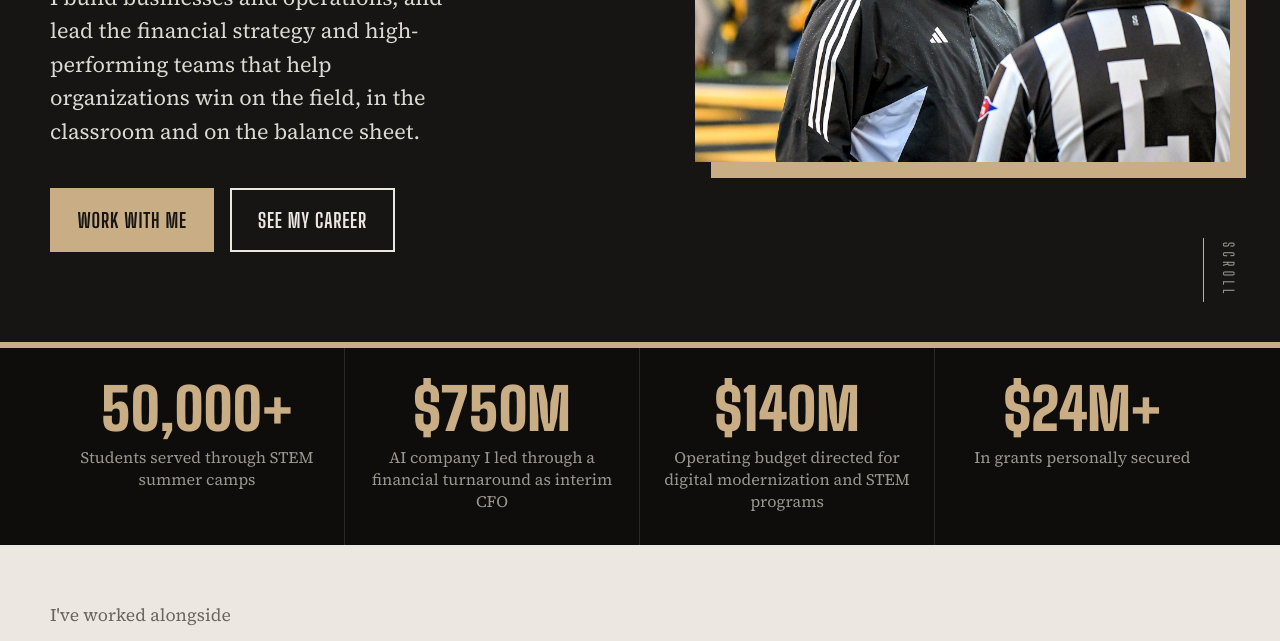
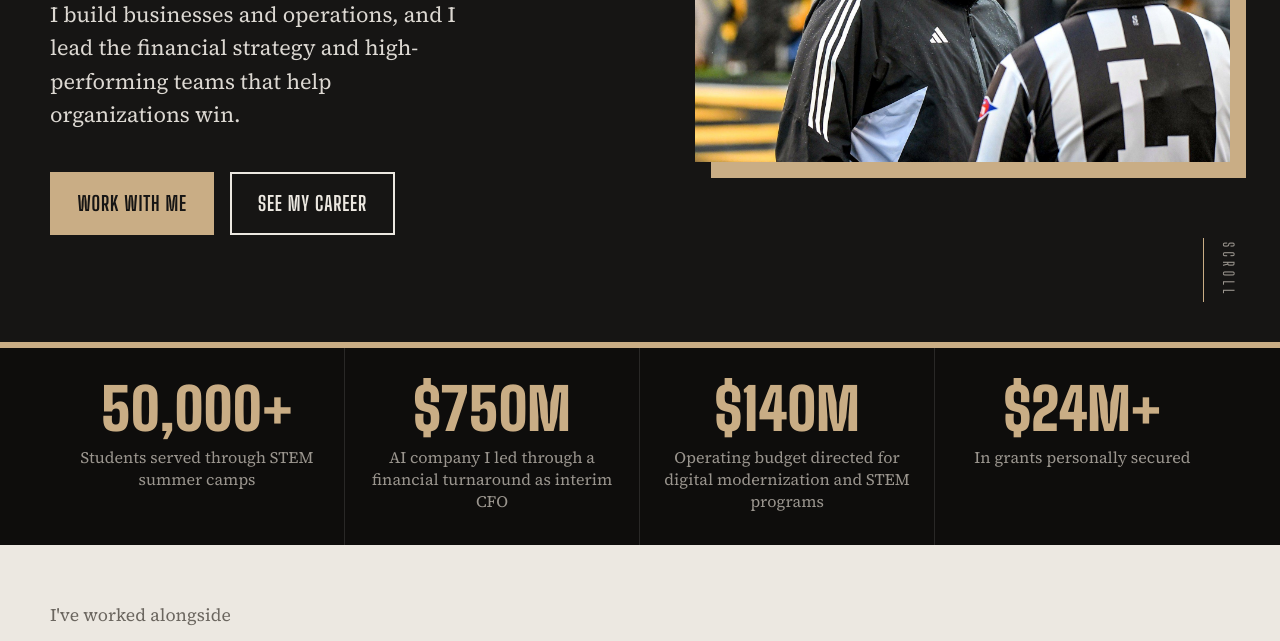
Before and after one commit to tariquebarron-spec/tbusconsult, a plain HTML site: page index.html in a window 1280 px wide. Shown: the part 459-1100 px from the top of the page. Drawn offline with Linux system fonts and the light colour scheme.

Commit message:
Shorten hero tagline

```diff
--- a/index.html
+++ b/index.html
@@ -300,7 +300,7 @@
     <div class="hero-text">
     <p class="role">Athletic Executive, Chef, &amp; Turnaround Consultant</p>
     <h1><span>Tarique</span><span class="last">Barron.</span></h1>
-    <p class="lede">I build businesses and operations, and lead the financial strategy and high-performing teams that help organizations win on the field, in the classroom and on the balance sheet.</p>
+    <p class="lede">I build businesses and operations, and I lead the financial strategy and high-performing teams that help organizations win.</p>
     <div class="actions">
       <a class="btn btn-fill" href="#contact">Work with me</a>
       <a class="btn btn-line" href="#career">See my career</a>
```
